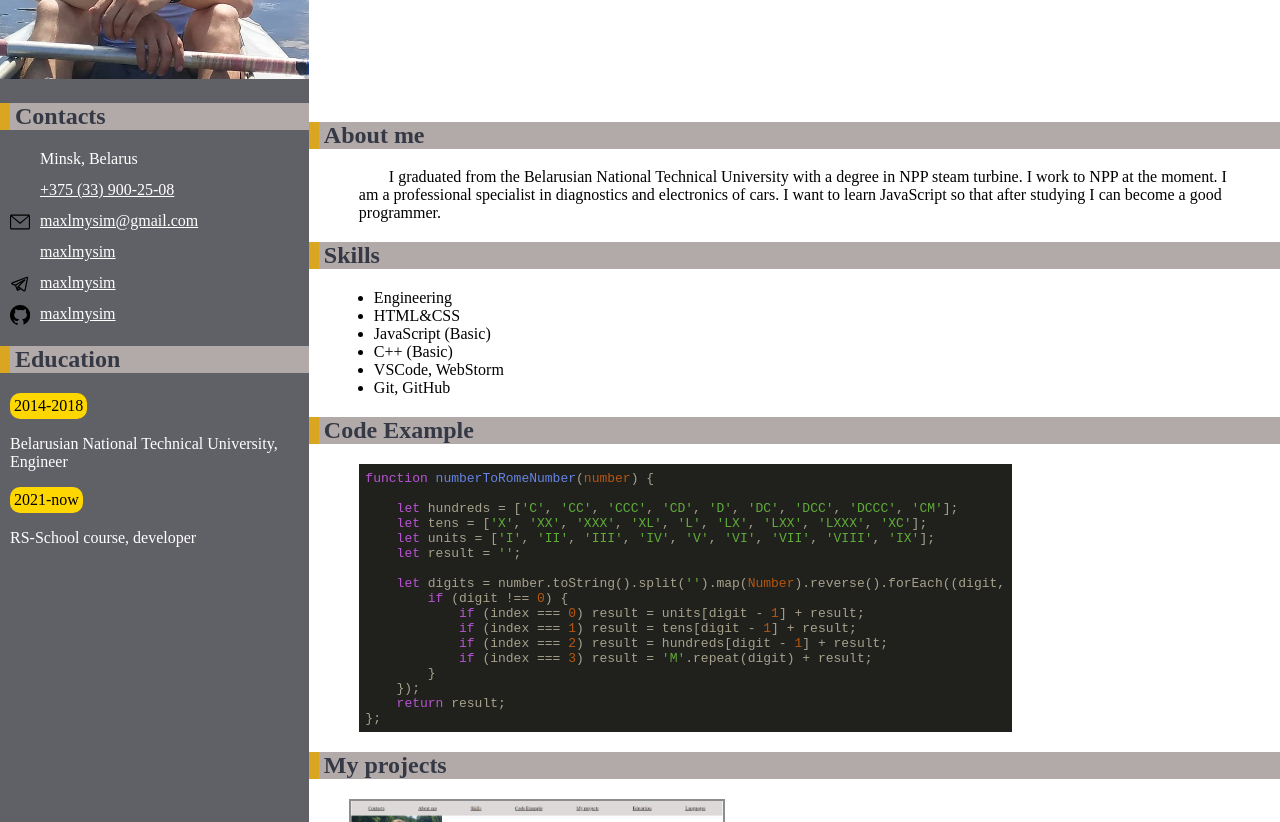
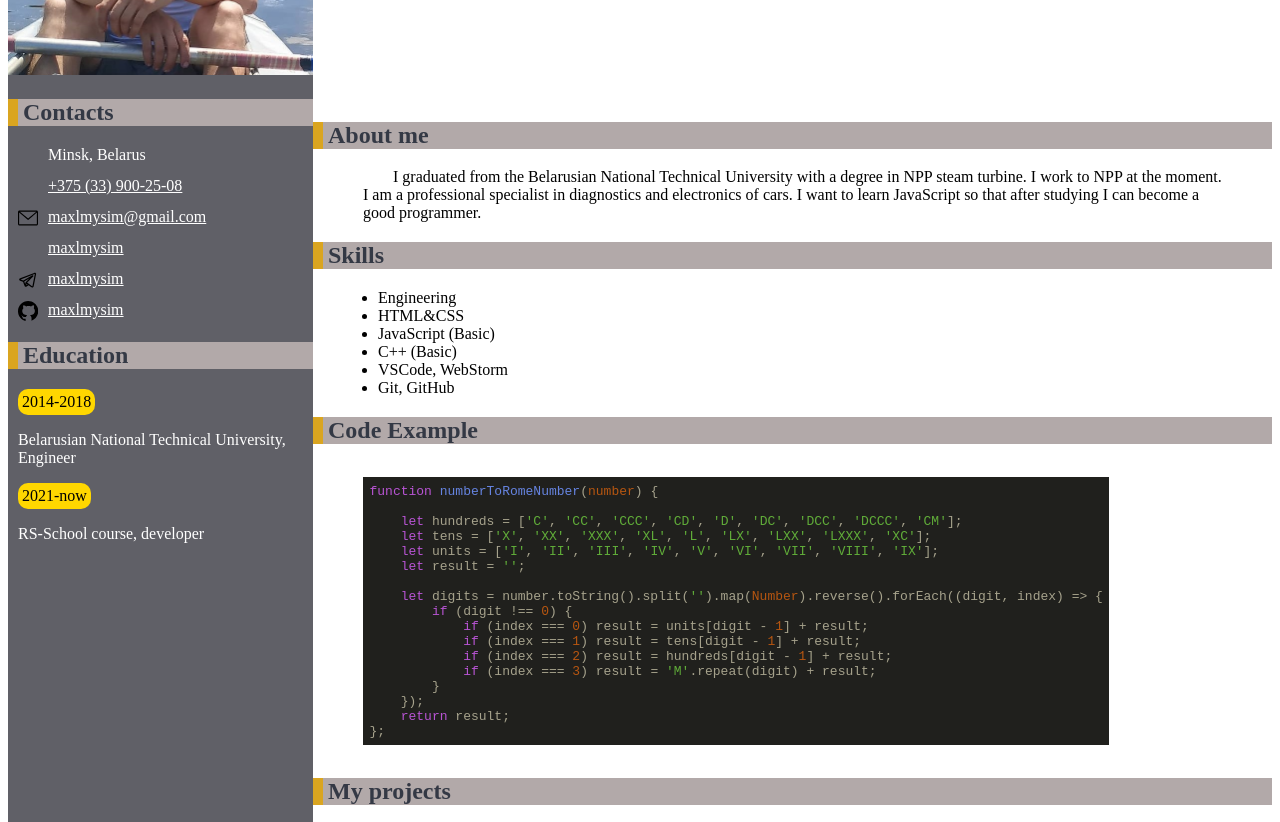
Before and after one commit to maxlmysim/rsschool-cv-stage-0, a plain HTML site: page index.html in a window 1280 px wide. Shown: the part 293-1115 px from the top of the page. Drawn offline with Linux system fonts and the light colour scheme.

Commit message:
fix: change width block code-example

```diff
--- a/index.html
+++ b/index.html
@@ -8,6 +8,7 @@
     <link rel="icon" type="image/x-icon" href="img/favicon.ico">
 </head>
 <body>
+<div class="wrapper">
     <header>
         <nav>
             <ul>
@@ -183,7 +184,7 @@
         </div>
         <p>© 2021 by Maksim Lapko</p>
         <a href="https://rs.school/js/" target="_blank"><img src="img/rs-logo.svg" alt="rs school" class="img-rs_school_js"></a>
-
     </footer>
+</div>
 </body>
 </html>
--- a/style.css
+++ b/style.css
@@ -1,9 +1,6 @@
-body {
-    display: flex;
-    flex-direction: column;
-    justify-content: space-between;
+.wrapper {
     margin: 0 auto;
-    max-width: 1280px;
+    max-width: 1440px;
 }
 
 h2 {
@@ -19,7 +16,6 @@ h2 {
     height: 20px;
     margin-right: 10px;
 }
-
 
 .date {
     background-color: gold;
@@ -128,6 +124,7 @@ main {
 /*right-side*/
 .right-side {
     flex-grow: 5;
+/*width: 80%;*/
 }
 
 /*main title*/
@@ -162,11 +159,11 @@ main {
 }
 
 /*code example*/
-.hljs {
+.code-example {
     margin: 0 50px;
     overflow-x: scroll;
     display: flex;
-    width: 50vw;
+   flex-grow: 1;
 }
 
 /*my projects*/
@@ -231,6 +228,14 @@ footer .img-rs_school_js {
     text-decoration: none;
 }
 
+
+@media screen and (max-width: 1024px) {
+    .hljs {
+        /*max-width: 700px;*/
+        width: 50%;
+    }
+}
+
 @media screen and (max-width: 700px) {
 
     main {
```
Lines whose indentation alone changed are shown as unchanged.
